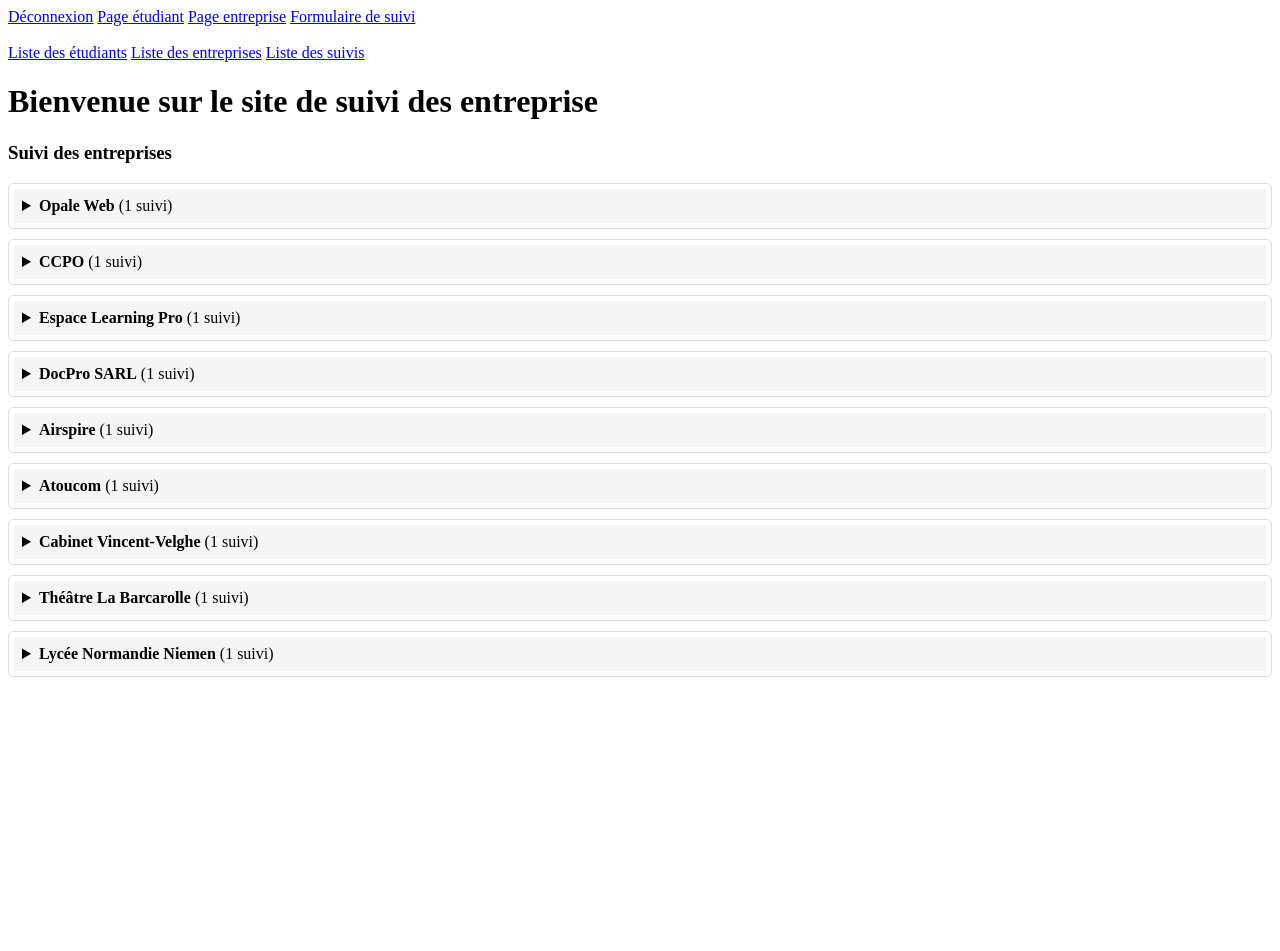
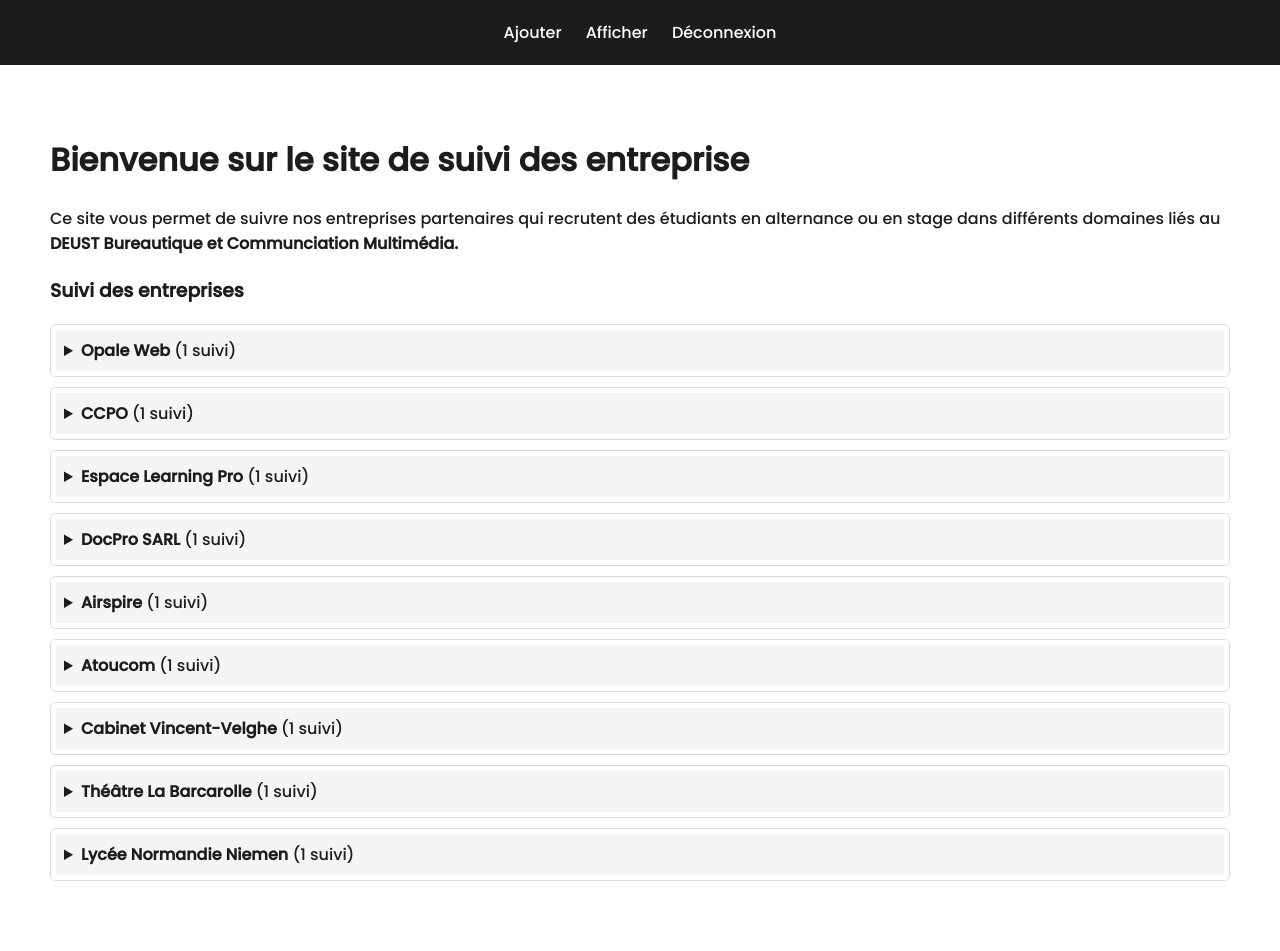
Before and after one commit to bomtouinn/app-3, a Flask app: page / in a window 1280 px wide. Before the commit the page ends 677 px from the top, so only its background shows below. Run offline with Flask 3, Linux system fonts and the light colour scheme; a user stored in the database is signed in.

Commit message:
css index

```diff
--- /dev/null
+++ b/static/index.css
@@ -0,0 +1,114 @@
+@font-face {
+  font-family: "Poppins medium";
+  src: url(POPPINS/Poppins-Medium.ttf);
+}
+@font-face {
+  font-family: "Poppins bold";
+  src: url(POPPINS/Poppins-Black.ttf);
+}
+@font-face {
+  font-family: "Poppins light";
+  src: url(POPPINS/Poppins-Light.ttf);
+}
+
+@font-face {
+  font-family: "Poppins semibold";
+  src: url(POPPINS/Poppins-SemiBold.ttf);
+}
+
+
+body {
+    margin: 0;
+    font-family: "Poppins medium";
+    color: #1c1c1c;
+}
+
+main {
+    padding: 50px;
+}
+
+header {
+    background-color: #1c1c1c;
+    padding: 20px;
+    text-align: center;
+    color: white;
+    font-family: "Poppins medium";
+    font-size: 16px;
+}
+
+header a {
+    text-decoration: none;
+    color: white;
+    transition: all 0.3s ease;
+    padding: 10px;
+}
+
+header a:hover {
+    color: #1c1c1c;
+    background-color: #8F74C4;
+
+}
+
+.suivis-container {
+            margin-top: 20px;
+            margin-bottom: 20px;
+        }
+
+        details {
+            margin-bottom: 10px;
+            border: 1px solid #ddd;
+            border-radius: 5px;
+            padding: 5px;
+        }
+
+        summary {
+            cursor: pointer;
+            padding: 8px;
+            background-color: #f5f5f5;
+        }
+
+        .suivi-details {
+            padding: 10px;
+        }
+
+        table {
+            width: 100%;
+            border-collapse: collapse;
+        }
+
+        th, td {
+            padding: 8px;
+            text-align: left;
+            border-bottom: 1px solid #ddd;
+        }
+
+        th {
+            background-color: #f2f2f2;
+        }
+
+.dropdown {
+    position: relative;
+    display: inline-block;
+}
+
+.dropdown-content {
+  display: none;
+  position: absolute;
+  background-color: #f9f9f9;
+  min-width: 160px;
+  box-shadow: 0px 8px 16px 0px rgba(0,0,0,0.2);
+  z-index: 1;
+  text-align:left;
+}
+.dropdown-content a {
+  color: black;
+  padding: 12px;
+  text-decoration: none;
+  display: block;
+}
+.dropdown-content a:hover {
+  background-color: #f1f1f1;
+}
+.dropdown:hover .dropdown-content {
+  display: block;
+}
--- a/templates/index.html
+++ b/templates/index.html
@@ -1,3 +1,40 @@
+<!DOCTYPE html>
+<html lang="en">
+<head>
+    <meta charset="UTF-8">
+    <meta name="viewport" content="width=device-width, initial-scale=1.0">
+    <title>Accueil</title>
+    <link rel="stylesheet" href="{{ url_for('static', filename='index.css') }}">
+</head>
+
+<header>
+    <nav>
+        {% if current_user.is_authenticated %}
+            <div class="dropdown">
+                <a class="dropbtn" href="#">Ajouter</a>
+                <ul class="dropdown-content">
+                    <li><a href="/etudiant">Page étudiant</a></li>
+                    <li><a href="/entreprise">Page entreprise</a></li>
+                    <li><a href="/suivi">Formulaire de suivi</a></li>
+                </ul>
+            </div>
+            <div class="dropdown">
+                <a class="dropbtn" href="#">Afficher</a>
+                <ul class="dropdown-content">
+                    <li><a href="/liste-etudiants">Liste des étudiants</a></li>
+                    <li><a href="/liste-entreprises">Liste des entreprises</a></li>
+                    <li><a href="/liste-suivi">Liste des suivis</a></li>
+                </ul>
+            </div>
+            <a href="/logout">Déconnexion</a>
+        {% else %}
+            <a href="/carte">Carte</a>
+            <a href="/login">Connexion</a>
+            <a href="/register">Créer un compte</a>
+        {% endif %}
+    </nav>
+</header>
+
 <body>
      <!-- Affichage des messages flash -->
     {% with messages = get_flashed_messages(with_categories=true) %}
@@ -10,24 +47,10 @@
         {% endif %}
     {% endwith %}
 
-    <nav>
-        {% if current_user.is_authenticated %}
-            <a href="/logout">Déconnexion</a>
-            <a href="/etudiant">Page étudiant</a>
-            <a href="/entreprise">Page entreprise</a>
-            <a href="/suivi">Formulaire de suivi</a>
-            <br><br>
-            <a href="/liste-etudiants">Liste des étudiants</a>
-            <a href="/liste-entreprises">Liste des entreprises</a>
-            <a href="/liste-suivi">Liste des suivis</a>
-            {% else %}
-            <a href="/carte">Liste des suivis</a>
-            <a href="/login">Connexion</a>
-            <a href="/register">Créer un compte</a>
-        {% endif %}
-    </nav>
+
+    <main>
         <h1>Bienvenue sur le site de suivi des entreprise</h1>
-
+        <p>Ce site vous permet de suivre nos entreprises partenaires qui recrutent des étudiants en alternance ou en stage dans différents domaines liés au <strong>DEUST Bureautique et Communciation Multimédia.</strong></p>
         <div class="suivis-container">
             <h3>Suivi des entreprises</h3>
             {% if suivis_par_entreprise %}
--- a/templates/login.html
+++ b/templates/login.html
@@ -4,9 +4,10 @@
     <meta charset="UTF-8">
     <meta name="viewport" content="width=device-width, initial-scale=1.0">
     <title>Connexion</title>
+    <link rel="stylesheet" href="{{ url_for('static', filename='form.css') }}">
 </head>
 <body>
-    <h1>Connexion</h1>
+
 
     <!-- Affichage des messages flash -->
     {% with messages = get_flashed_messages(with_categories=true) %}
@@ -20,6 +21,7 @@
     {% endwith %}
 
     <form method="post">
+        <h1>Connexion</h1>
         <label for="username">Nom d'utilisateur :</label>
         <input type="text" id="username" name="username" required><br><br>
 
@@ -28,6 +30,8 @@
 
         <button type="submit">Se connecter</button>
         <p>Pas encore inscrit ? <a href="/register">Créer un compte</a></p>
+    </br>
+        <a href="/">Annuler</a>
     </form>
 </body>
 </html>
```
Also changed, not shown: other parts of templates/index.html (+3 -40 lines), templates/register.html (+6 -2 lines). Lines whose indentation alone changed are shown as unchanged.
